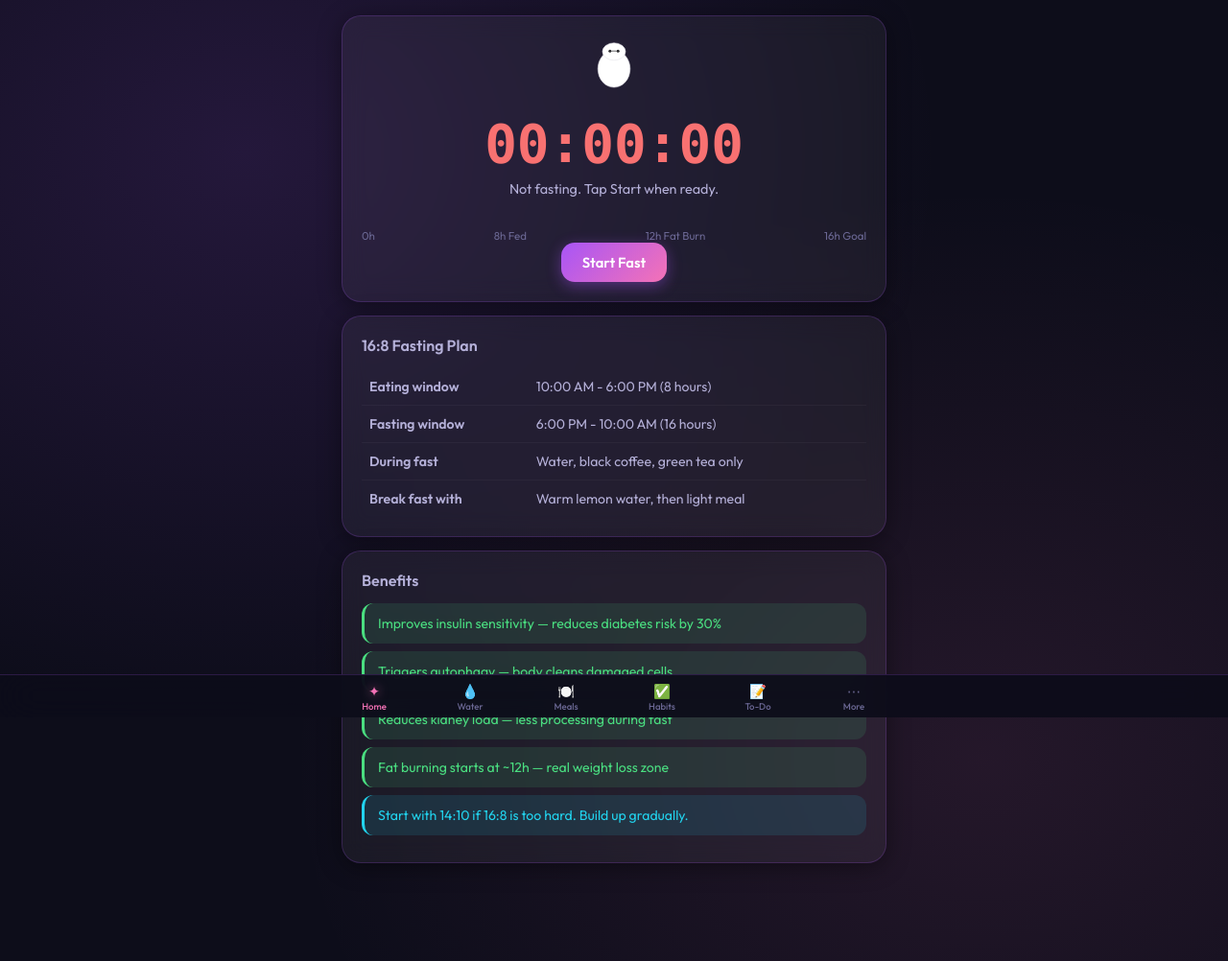
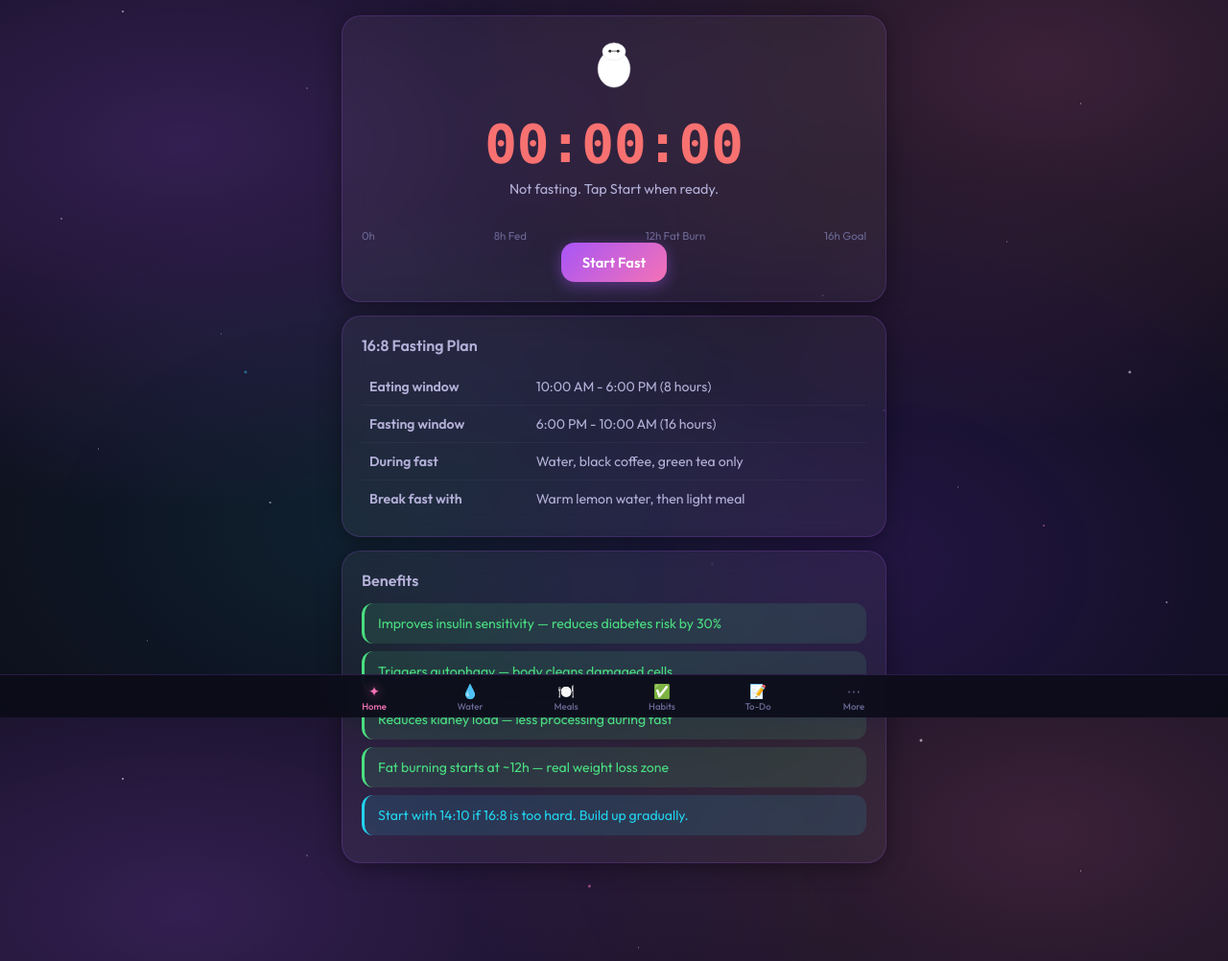
Before and after one commit to Swetha2607/GlowShine, a Flask app: page /fasting in a window 1280 px wide. Shown: the part 52-1054 px from the top of the page at 96% size. Run offline with Flask 3, Linux system fonts and the light colour scheme.

Commit message:
feat: galaxy/cosmic background with nebula glow and stars

```diff
--- a/templates/base.html
+++ b/templates/base.html
@@ -44,8 +44,40 @@ body {
     min-height: 100vh;
     -webkit-font-smoothing: antialiased;
     background-image:
-        radial-gradient(ellipse at 20% 20%, rgba(168,85,247,0.15) 0%, transparent 50%),
-        radial-gradient(ellipse at 80% 80%, rgba(244,114,182,0.1) 0%, transparent 50%);
+        /* Nebula glow layers */
+        radial-gradient(ellipse at 15% 25%, rgba(168,85,247,0.25) 0%, transparent 45%),
+        radial-gradient(ellipse at 85% 15%, rgba(244,114,182,0.2) 0%, transparent 40%),
+        radial-gradient(ellipse at 70% 80%, rgba(124,58,237,0.2) 0%, transparent 45%),
+        radial-gradient(ellipse at 30% 75%, rgba(34,211,238,0.1) 0%, transparent 40%),
+        /* Stars */
+        radial-gradient(1.5px 1.5px at 10% 8%, rgba(255,255,255,0.9), transparent),
+        radial-gradient(1px 1px at 25% 18%, rgba(255,255,255,0.7), transparent),
+        radial-gradient(1.5px 1.5px at 40% 5%, rgba(255,255,255,0.8), transparent),
+        radial-gradient(1px 1px at 60% 12%, rgba(255,255,255,0.6), transparent),
+        radial-gradient(2px 2px at 75% 3%, rgba(255,255,255,0.9), transparent),
+        radial-gradient(1px 1px at 88% 20%, rgba(255,255,255,0.7), transparent),
+        radial-gradient(1.5px 1.5px at 5% 35%, rgba(255,255,255,0.6), transparent),
+        radial-gradient(1px 1px at 18% 50%, rgba(255,255,255,0.5), transparent),
+        radial-gradient(2px 2px at 33% 40%, rgba(255,255,255,0.8), transparent),
+        radial-gradient(1px 1px at 52% 30%, rgba(255,255,255,0.6), transparent),
+        radial-gradient(1.5px 1.5px at 67% 45%, rgba(255,255,255,0.7), transparent),
+        radial-gradient(1px 1px at 82% 38%, rgba(255,255,255,0.5), transparent),
+        radial-gradient(2px 2px at 92% 55%, rgba(255,255,255,0.8), transparent),
+        radial-gradient(1px 1px at 8% 65%, rgba(255,255,255,0.6), transparent),
+        radial-gradient(1.5px 1.5px at 22% 72%, rgba(255,255,255,0.7), transparent),
+        radial-gradient(1px 1px at 45% 68%, rgba(255,255,255,0.5), transparent),
+        radial-gradient(2px 2px at 58% 80%, rgba(255,255,255,0.9), transparent),
+        radial-gradient(1px 1px at 78% 70%, rgba(255,255,255,0.6), transparent),
+        radial-gradient(1.5px 1.5px at 95% 85%, rgba(255,255,255,0.7), transparent),
+        radial-gradient(1px 1px at 12% 90%, rgba(255,255,255,0.5), transparent),
+        radial-gradient(2px 2px at 35% 92%, rgba(255,255,255,0.8), transparent),
+        radial-gradient(1px 1px at 62% 95%, rgba(255,255,255,0.6), transparent),
+        /* Pink & purple tinted stars */
+        radial-gradient(2px 2px at 48% 22%, rgba(244,114,182,0.9), transparent),
+        radial-gradient(1.5px 1.5px at 72% 60%, rgba(168,85,247,0.9), transparent),
+        radial-gradient(2px 2px at 20% 55%, rgba(34,211,238,0.7), transparent),
+        radial-gradient(1.5px 1.5px at 85% 75%, rgba(244,114,182,0.8), transparent);
+    background-attachment: fixed;
 }
 
 a { color: var(--pink); text-decoration: none; }
```
